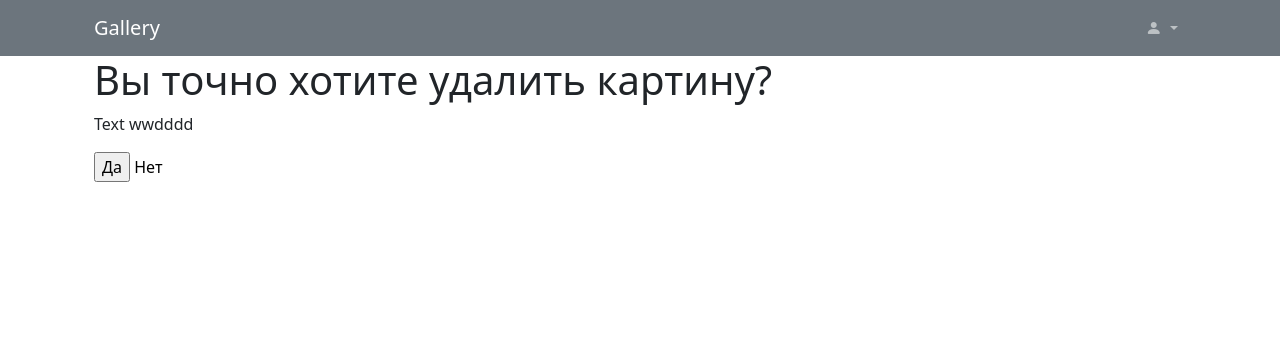
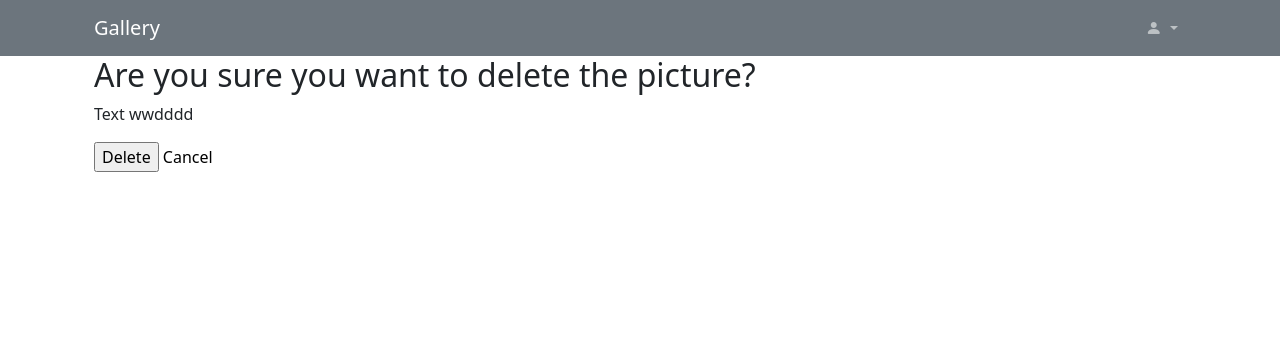
Before and after one commit to tenirina/exam_9, a Django app: page /delete/4 in a window 1280 px wide. Shown: the top 356 px of the page. Run offline with Django 4.2, Linux system fonts and the light colour scheme; a user stored in the database is signed in; data comes from the database, SQL or seed files in the repository; some libraries are stand-ins or nearby versions.

```diff
--- a/app/webapp/templates/images/delete.html
+++ b/app/webapp/templates/images/delete.html
@@ -1,11 +1,11 @@
 {% extends 'base.html' %}
 
 {% block content %}
-    <h1>Вы точно хотите удалить картину?</h1>
+    <h2>Are you sure you want to delete the picture?</h2>
     <p>Text {{ image.text }}</p>
     <form action="{% url 'confirm_delete' image.pk %}" method="post">
         {% csrf_token %}
-        <input type="submit" value="Да">
-        <a href="{% url 'index' %}">Нет</a>
+        <input type="submit" value="Delete">
+        <a href="{% url 'index' %}">Cancel</a>
     </form>
 {% endblock %}
--- a/app/webapp/templates/images/update.html
+++ b/app/webapp/templates/images/update.html
@@ -1,8 +1,10 @@
 {% extends 'base.html'%}
 {% load django_bootstrap5 %}
+
 {% block title%}
     Update image
 {% endblock %}
+
 {% block content %}
 <div class="container">
     <form action="{% url 'update' image.pk %}" method="POST">
--- a/app/webapp/templates/index.html
+++ b/app/webapp/templates/index.html
@@ -1,6 +1,5 @@
 {% extends 'base.html' %}
 {% load django_bootstrap5 %}
-
 
 {% block content %}
     <br>
--- a/app/webapp/views/base.py
+++ b/app/webapp/views/base.py
@@ -1,4 +1,3 @@
-from django.contrib.auth.mixins import LoginRequiredMixin
 from django.views.generic import ListView
 
 from webapp.models import Image
```
Also changed, not shown: app/webapp/templates/images/image.html (+5 -8 lines), app/webapp/templates/base.html (line endings or trailing spaces), 1 other file.
